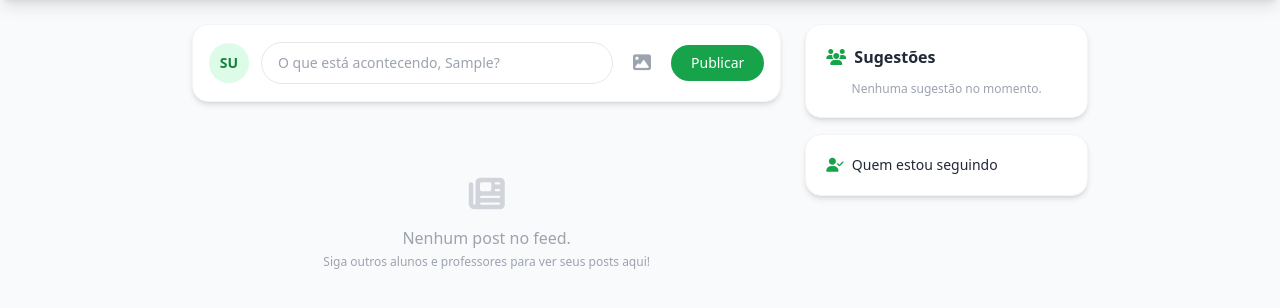
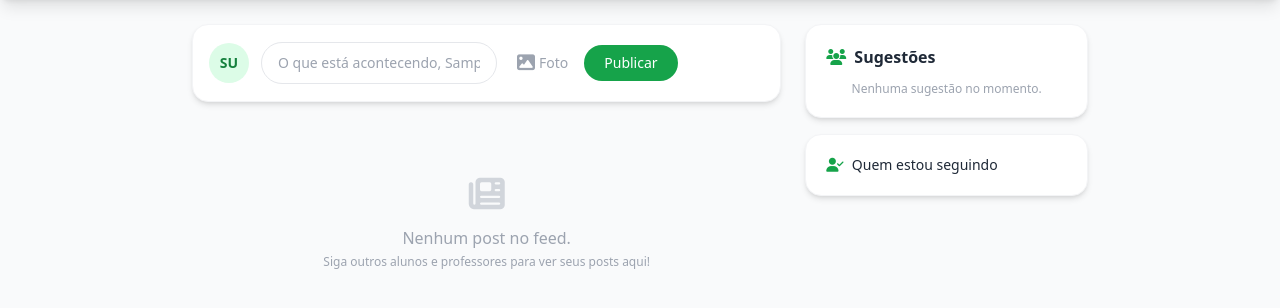
Before and after one commit to OrnilioNeto/avante-prd-python, a Django app: page /rede/ in a window 1280 px wide. Shown: the part 56-364 px from the top of the page. Run offline with Django 5.2, Linux system fonts and the light colour scheme; the visitor is signed in with stand-in values (Sample User, id 1); data comes from the database, SQL or seed files in the repository; data that the repository does not hold is empty; some libraries are stand-ins or nearby versions.

Commit message:
fix: post form responsivo + imagem nao publica automaticamente

```diff
--- a/templates/rede/feed.html
+++ b/templates/rede/feed.html
@@ -4,8 +4,9 @@
 <div class="max-w-4xl mx-auto grid grid-cols-1 lg:grid-cols-3 gap-6">
   <div class="lg:col-span-2 space-y-6">
     <div class="bg-white rounded-2xl shadow-md border border-gray-100 p-4">
-      <form method="post" action="{% url 'rede:criar_post' %}" enctype="multipart/form-data" class="flex items-center gap-3">
+      <form method="post" action="{% url 'rede:criar_post' %}" enctype="multipart/form-data" class="flex flex-col sm:flex-row items-stretch sm:items-center gap-3">
         {% csrf_token %}
+        <div class="flex items-center gap-3">
           {% if user.profile_photo %}
           <img src="{{ user.profile_photo.url }}" class="h-10 w-10 rounded-full object-cover flex-shrink-0">
           {% else %}
@@ -14,13 +15,17 @@
           </div>
           {% endif %}
           <input type="text" name="content" placeholder="O que está acontecendo, {{ user.first_name }}?" class="flex-1 border border-gray-200 rounded-full px-4 py-2.5 text-sm focus:outline-none focus:border-green-400">
-        <label class="cursor-pointer text-gray-400 hover:text-green-600 transition p-2">
+        </div>
+        <div class="flex items-center gap-2">
+          <label class="cursor-pointer text-gray-400 hover:text-green-600 transition p-2 flex items-center gap-1 text-sm" title="Adicionar imagem">
             <i class="fas fa-image text-lg"></i>
-          <input type="file" name="image" accept="image/*" class="hidden" onchange="this.form.submit()">
+            <span class="hidden sm:inline">Foto</span>
+            <input type="file" name="image" accept="image/*" class="hidden">
           </label>
-        <button type="submit" class="bg-green-600 text-white px-5 py-2 rounded-full text-sm font-medium hover:bg-green-700 transition flex-shrink-0">
+          <button type="submit" class="bg-green-600 text-white px-5 py-2 rounded-full text-sm font-medium hover:bg-green-700 transition w-full sm:w-auto text-center">
             Publicar
           </button>
+        </div>
       </form>
     </div>
 
```
Lines whose indentation alone changed are shown as unchanged.
